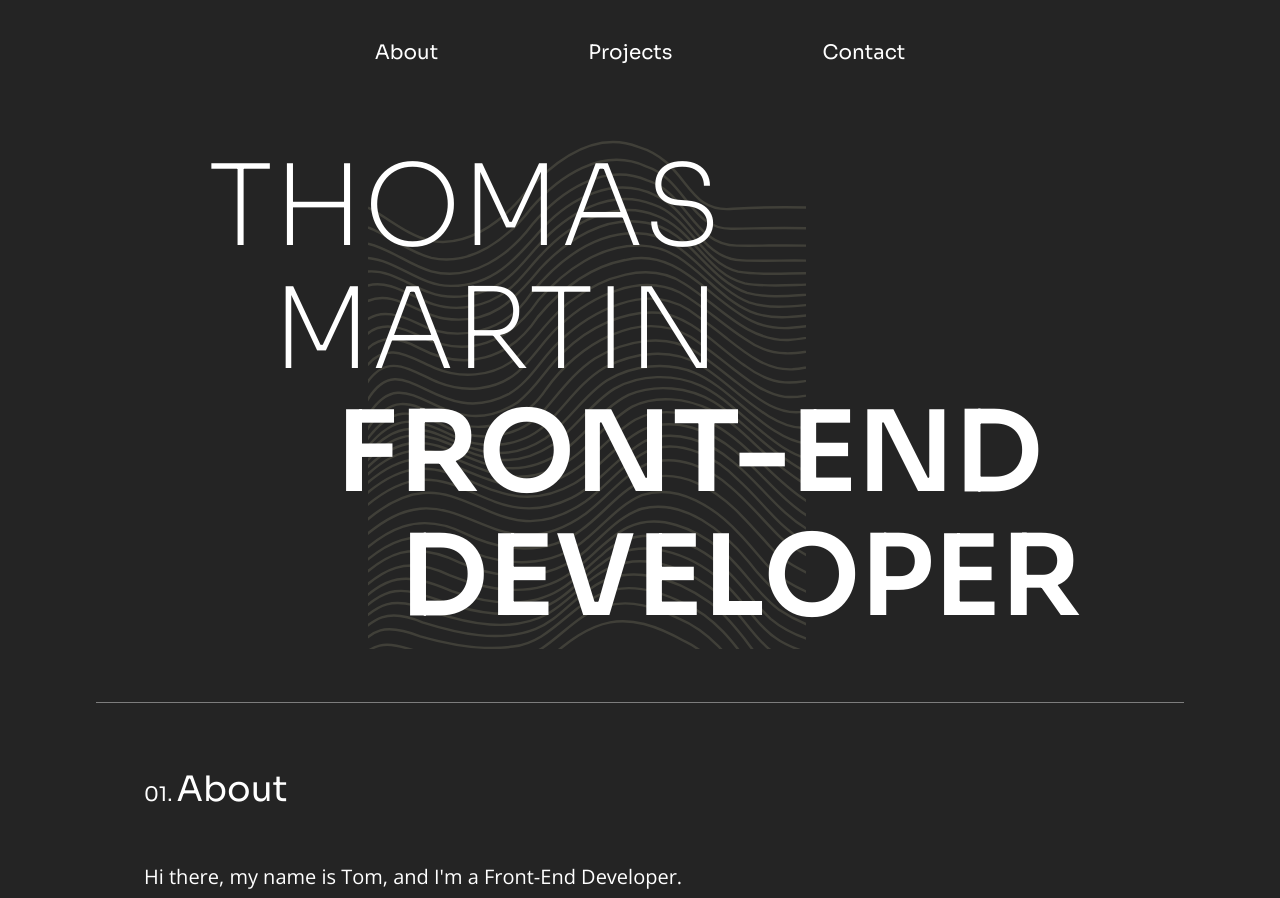
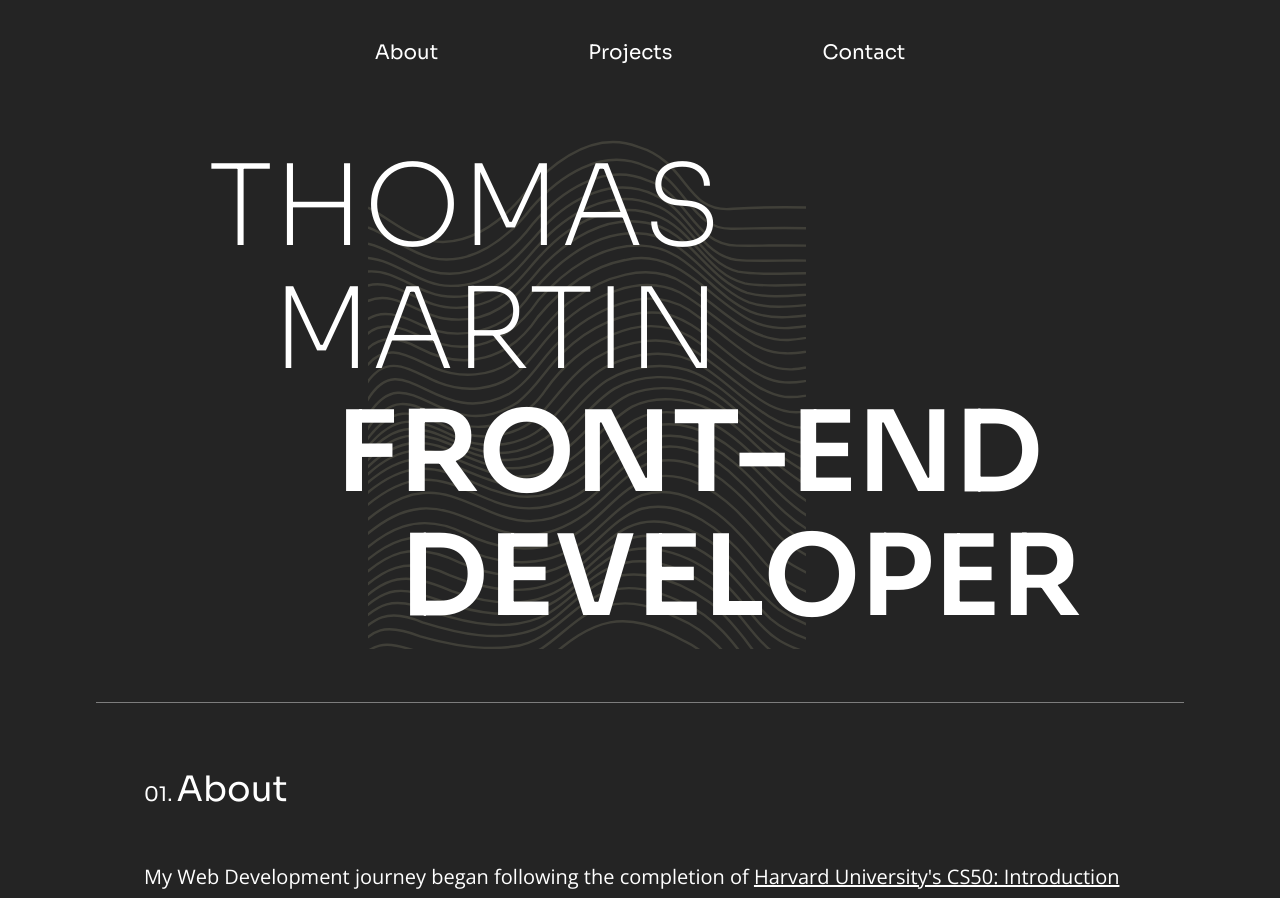
Before and after one commit to thomasmartindev/personal-portfolio, a React (Vite) app: page / in a window 1280 px wide. Shown: the top 898 px of the page. Built offline with nearby package versions, Linux system fonts and the light colour scheme.

Commit message:
Edit about section

```diff
--- a/src/components/About/About.jsx
+++ b/src/components/About/About.jsx
@@ -26,9 +26,6 @@ export const About = () => {
         </span>
       </Heading>
       <Description>
-        <p>
-          Hi there, my name is Tom, and I'm a Front-End Developer.
-        </p>
         <p>
           My Web Development journey began following the completion of{decode('&#160;')}
           <a
```
